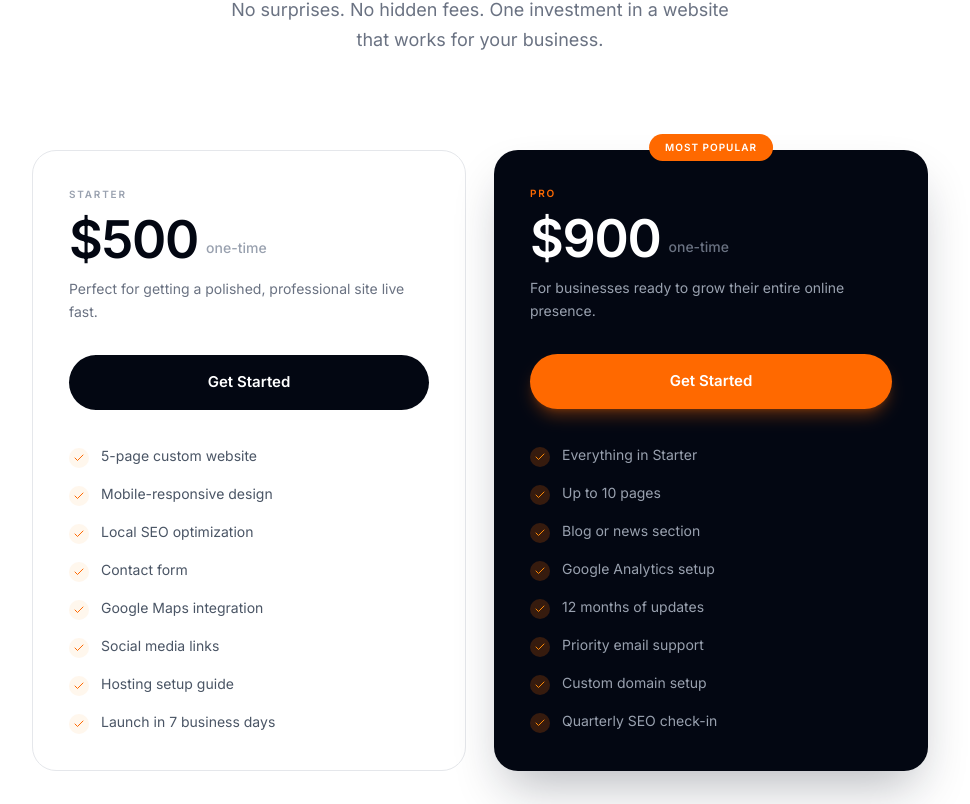
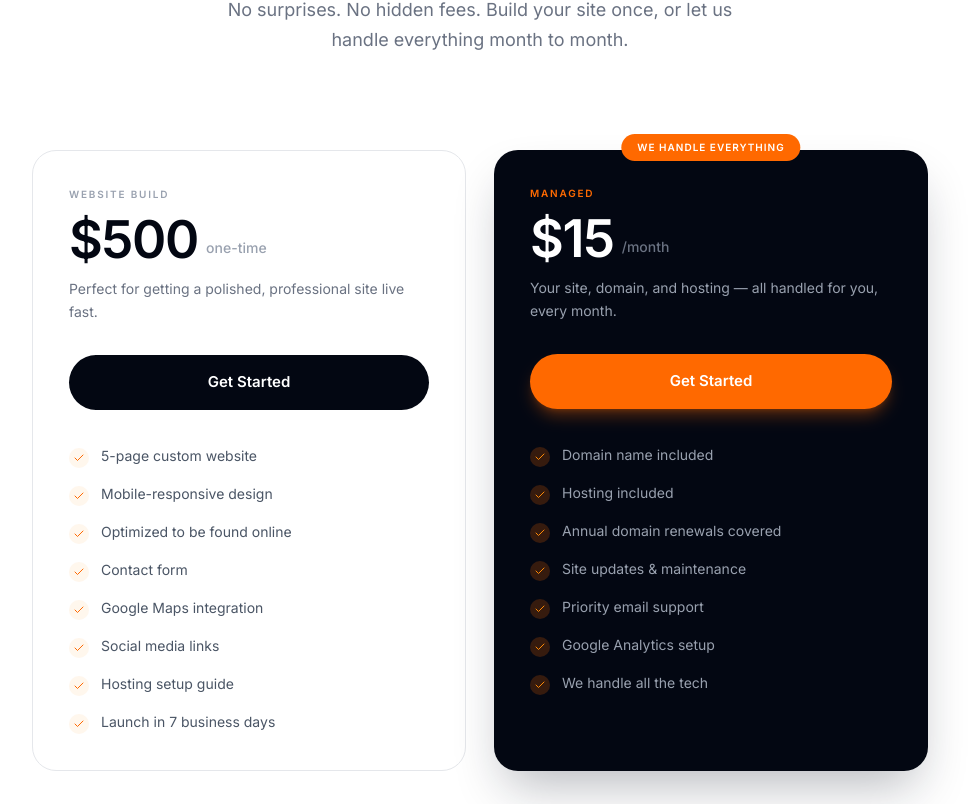
Before and after one commit to anthonymes93/HandySites-ca, a React (Vite) app: page / in a window 1280 px wide. Shown: the part 2056-2860 px from the top of the page, without its empty margins (160-1130 px from the left). Built offline with nearby package versions, Linux system fonts and the light colour scheme.

Commit message:
works 100

```diff
--- a/src/components/Contact.tsx
+++ b/src/components/Contact.tsx
@@ -178,8 +178,8 @@ export default function Contact() {
                         onChange={handleChange}
                         className={`${inputClass} appearance-none cursor-pointer`}
                       >
-                        <option value="starter">Starter — $500</option>
-                        <option value="pro">Pro — $900</option>
+                        <option value="starter">Starter — $500 one-time</option>
+                        <option value="managed">Managed — $15/month</option>
                         <option value="unsure">Not sure yet</option>
                       </select>
                       <div className="absolute right-4 top-1/2 -translate-y-1/2 pointer-events-none text-gray-400">
--- a/src/components/FAQ.tsx
+++ b/src/components/FAQ.tsx
@@ -6,7 +6,7 @@ const faqs = [
   {
     question: "What's included in the $500 Starter package?",
     answer:
-      'Your Starter package includes a 5-page custom website (Home, About, Services, Gallery, Contact), full mobile-responsive design, on-page SEO optimization, a working contact form, Google Maps integration, and social media links. We handle everything from design to deployment.',
+      'Your Starter package includes a 5-page custom website (Home, About, Services, Gallery, Contact), full mobile-responsive design, a working contact form, Google Maps integration, and social media links. We handle everything from design to deployment.',
   },
   {
     question: 'Do I need any technical knowledge?',
@@ -21,7 +21,7 @@ const faqs = [
   {
     question: 'Are there any monthly fees?',
     answer:
-      "Both packages are one-time payments. The only recurring costs are web hosting (~$10–20/month) and your domain name (~$15/year) — we'll walk you through setting these up. The Pro package includes 12 months of site updates at no extra charge.",
+      "The Starter package is a one-time $500 payment — you own the site outright. The Managed plan is $15/month and covers everything: hosting, your domain, annual renewals, and ongoing maintenance. No surprises, cancel any time.",
   },
   {
     question: 'Can I request changes after my site launches?',
--- a/src/components/Pricing.tsx
+++ b/src/components/Pricing.tsx
@@ -4,7 +4,7 @@ import { Check } from 'lucide-react'
 const starterFeatures = [
   '5-page custom website',
   'Mobile-responsive design',
-  'Local SEO optimization',
+  'Optimized to be found online',
   'Contact form',
   'Google Maps integration',
   'Social media links',
@@ -13,14 +13,13 @@ const starterFeatures = [
 ]
 
 const proFeatures = [
-  'Everything in Starter',
-  'Up to 10 pages',
-  'Blog or news section',
+  'Domain name included',
+  'Hosting included',
+  'Annual domain renewals covered',
+  'Site updates & maintenance',
+  'Priority email support',
   'Google Analytics setup',
-  '12 months of updates',
-  'Priority email support',
-  'Custom domain setup',
-  'Quarterly SEO check-in',
+  'We handle all the tech',
 ]
 
 interface PlanProps {
@@ -118,13 +117,13 @@ export default function Pricing() {
             Simple, honest pricing
           </h2>
           <p className="text-lg text-gray-500 max-w-lg mx-auto leading-relaxed">
-            No surprises. No hidden fees. One investment in a website that works for your business.
+            No surprises. No hidden fees. Build your site once, or let us handle everything month to month.
           </p>
         </motion.div>
 
         <div className="grid md:grid-cols-2 gap-7 max-w-4xl mx-auto" style={{ paddingTop: '1.5rem' }}>
           <PricingCard
-            name="Starter"
+            name="Website Build"
             price="$500"
             period="one-time"
             tagline="Perfect for getting a polished, professional site live fast."
@@ -133,13 +132,13 @@ export default function Pricing() {
             delay={0.1}
           />
           <PricingCard
-            name="Pro"
-            price="$900"
-            period="one-time"
-            tagline="For businesses ready to grow their entire online presence."
+            name="Managed"
+            price="$15"
+            period="/month"
+            tagline="Your site, domain, and hosting — all handled for you, every month."
             features={proFeatures}
             featured={true}
-            badge="Most Popular"
+            badge="We Handle Everything"
             delay={0.2}
           />
         </div>
--- a/src/components/WhySection.tsx
+++ b/src/components/WhySection.tsx
@@ -1,5 +1,5 @@
 import { motion, type Variants } from 'framer-motion'
-import { Zap, Smartphone, Search, Clock } from 'lucide-react'
+import { Zap, Smartphone, PhoneCall, Clock } from 'lucide-react'
 
 const features = [
   {
@@ -13,9 +13,9 @@ const features = [
     description: 'Your customers browse on their phones. Every site looks polished on every screen size.',
   },
   {
-    icon: Search,
-    title: 'SEO Ready',
-    description: 'Built with local SEO from day one — so customers in your area can actually find you.',
+    icon: PhoneCall,
+    title: 'Gets You Calls',
+    description: 'Every page is designed to turn visitors into paying customers — more calls, more jobs.',
   },
   {
     icon: Clock,
```
